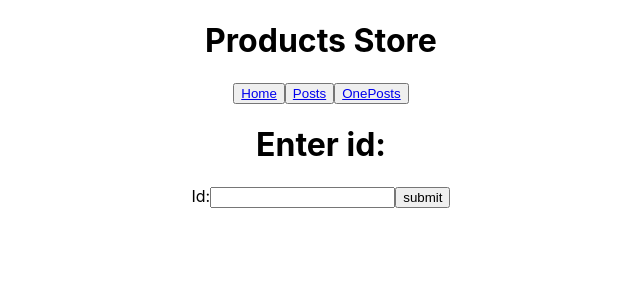
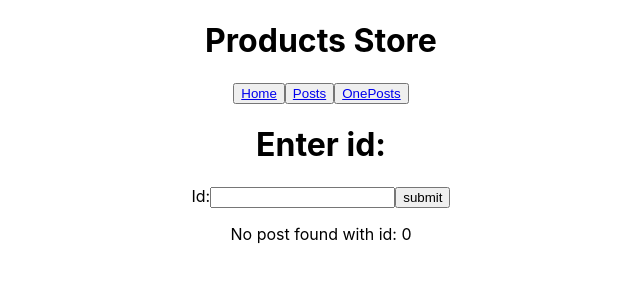
Before and after one commit to ErickMigwi/Assesment8, a React (Create React App) app: page /onePost in a window 1280 px wide. Shown: the top 300 px of the page, without its empty margins (319-959 px from the left). Built offline with nearby package versions, Linux system fonts and the light colour scheme.

Commit message:
update files

```diff
--- a/src/components/OnePost.jsx
+++ b/src/components/OnePost.jsx
@@ -1,6 +1,8 @@
-import React, {useState} from 'react'
+import React, {useState, useContext} from 'react'
+import { PostContext } from './Posts'
 
 function OnePost() {
+    let post = useContext(PostContext)
     const [value, setValue] = useState(0)
     const [id, setId] = useState(0)
     let handleChange = (e)=>{
@@ -10,14 +12,26 @@ function OnePost() {
     let handleClick = ()=>{
     setId(value)
     console.log(id);
+    console.log(post);
     }
+    const filteredPost = post.find(p => p.id === id)
   return (
     <div>
+
         <h1>Enter id:</h1>
         <label> Id:
       <input type="text" onChange={handleChange} />
       <button onClick={handleClick}>submit</button>
       </label>
+
+      {filteredPost ? (
+          <div>
+            <h2>{filteredPost.title}</h2>
+            <p>{filteredPost.body}</p>
+          </div>
+        ) : (
+          <p>No post found with id: {id}</p>
+        )}
     </div>
   )
 }
--- a/src/components/Posts.jsx
+++ b/src/components/Posts.jsx
@@ -1,37 +1,35 @@
-import React, { useState, createContext,useEffect } from 'react';
+import React, { useState, createContext, useEffect } from 'react';
 import axios from 'axios';
-
-
+export const PostContext = createContext([])
 function Posts() {
   const [posts, setPosts] = useState([]);
+
   async function getPosts() {
     try {
       const response = await axios.get('https://dummyjson.com/posts');
       setPosts(response.data.posts);
-      console.log(posts);
     } catch (error) {
       console.error(error);
     }
   }
+
   useEffect(() => {
     getPosts();
   }, []);
 
   return (
-
+    <PostContext.Provider value={posts}>
     <div>
-
       {posts?.map(post => (
-        // console.log(post)
         <div key={post.id}>
           <h2>{post.title}</h2>
           <p>{post.body}</p>
         </div>
       ))}
-
     </div>
-
+    </PostContext.Provider>
   );
 }
-// export {posts};
+
 export default Posts;
+// export { posts };
```
